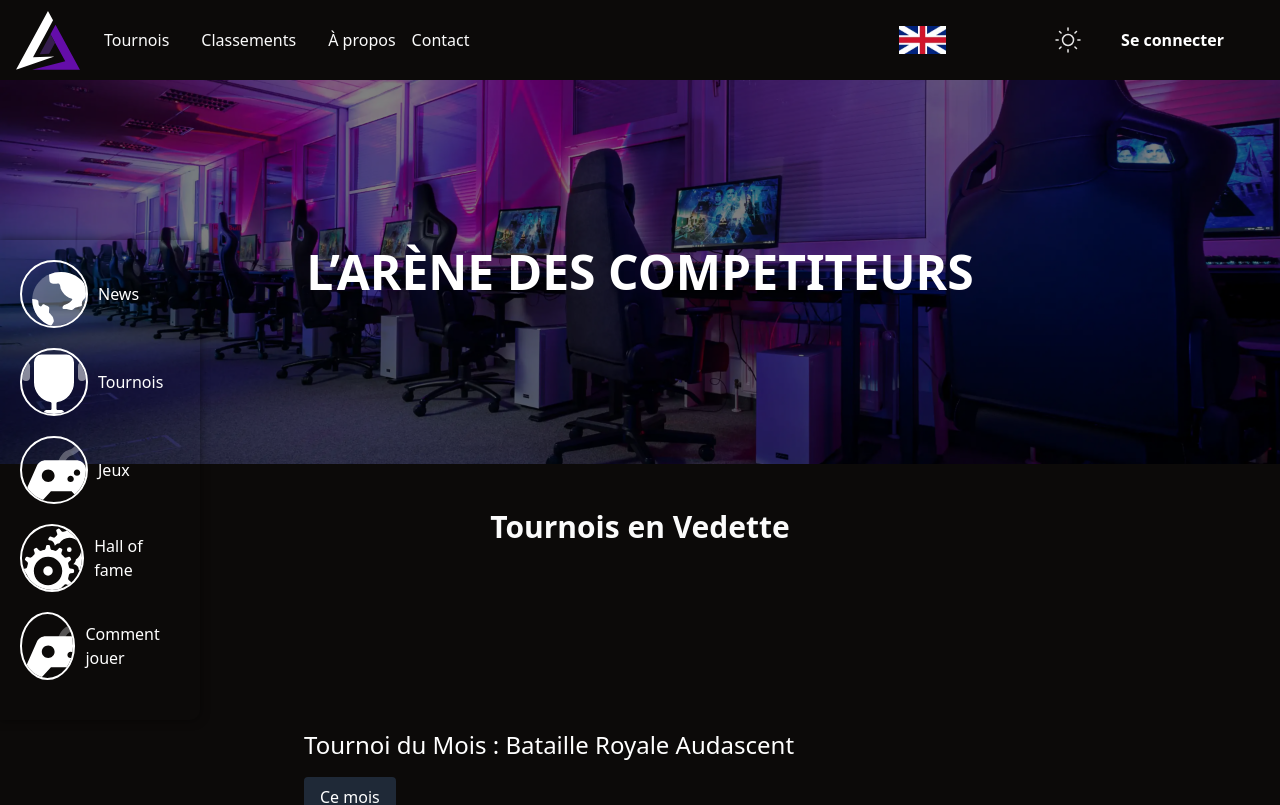
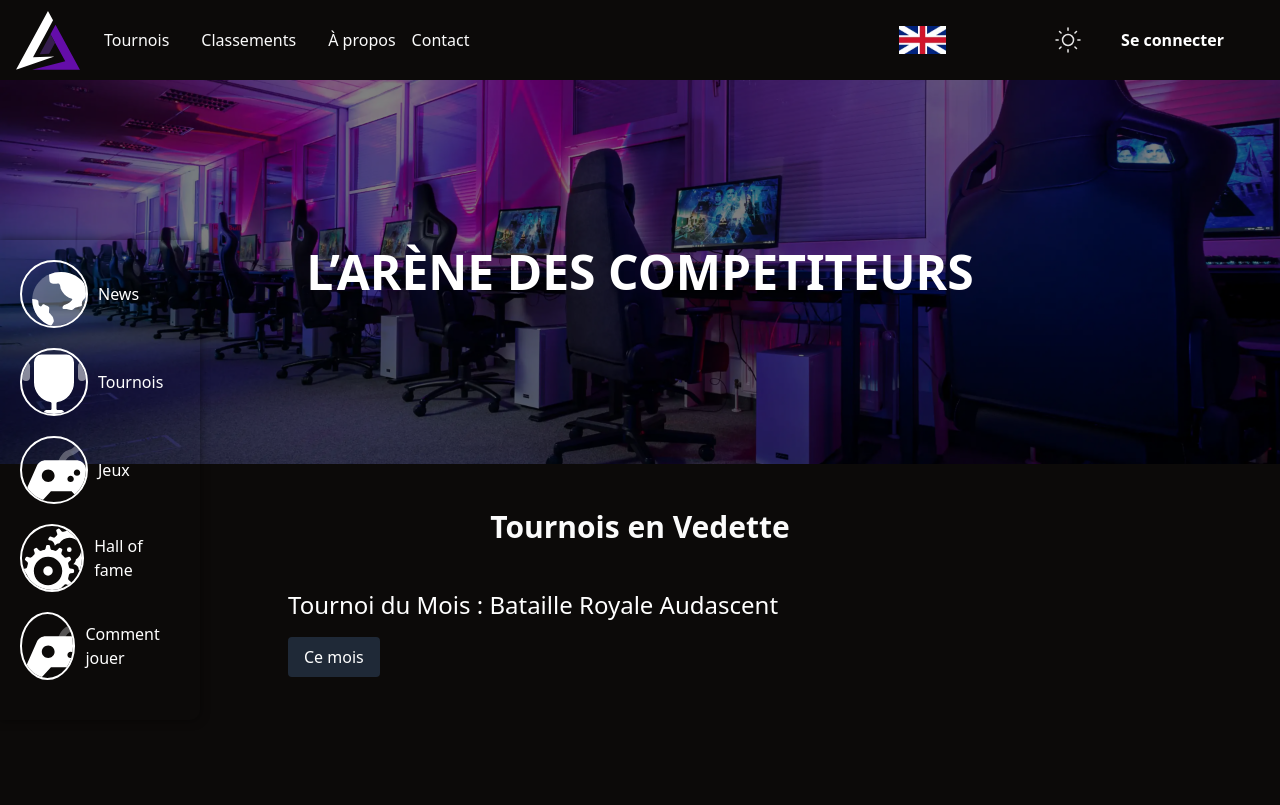
Before and after one commit to shaoual/audascent, a Vue app: page /tournoi in a window 1280 px wide. Shown: the top 805 px of the page. Built offline with nearby package versions, Linux system fonts and the light colour scheme.

Commit message:
correction

```diff
--- a/src/components/menu.vue
+++ b/src/components/menu.vue
@@ -18,7 +18,7 @@ import IconReglage from '/src/components/icons/icon__reglage.vue'
         </RouterLink>
       </li>
       <li>
-        <RouterLink to="/tournois">
+        <RouterLink to="/tournoi">
           <div class="icon-wrapper">
             <IconCup class="icon"/>
           </div>
--- a/src/pages/inscription.vue
+++ b/src/pages/inscription.vue
@@ -35,9 +35,7 @@
         <button @click="signInWithGoogle" type="button" class="bg-red-500 text-white font-bold rounded py-2 px-4">
           <i class="fab fa-google"></i> Google
         </button>
-        <button @click="signInWithFacebook" type="button" class="bg-blue-500 text-white font-bold rounded py-2 px-4">
-          <i class="fab fa-facebook"></i> Facebook
-        </button>
+
       </div>
       <router-link to="/seconnecter">
         <p class="text-center">Déjà un compte ? <span class="text-violet-500">Se connecter</span></p>
--- a/src/pages/joueur.vue
+++ b/src/pages/joueur.vue
@@ -13,10 +13,9 @@ import Menu from '@/components/menu.vue'
       </p>
 
        <h2 class="text-white text-2xl ">Nos Champions</h2>
+
     </div>
+<cards3/>
 
-    <!-- Section Nos Champions -->
-
-<cards3/>
 <Menu />
 </template>
--- a/src/pages/tournoi.vue
+++ b/src/pages/tournoi.vue
@@ -20,7 +20,7 @@ import cards2 from '@/components/cards2.vue'
 
 
  <h2 class="font-bold mb-3 text-center"> Tournois en Vedette</h2>
- <div class=" mx-auto p-32 ml-44">
+ <div class="  ml-72">
     <h2 class="text-white text-2xl mb-4">Tournoi du Mois : Bataille Royale Audascent</h2>
     <div class="flex mb-4">
       <button class="bg-gray-800 text-white py-2 px-4 rounded">Ce mois</button>
```
